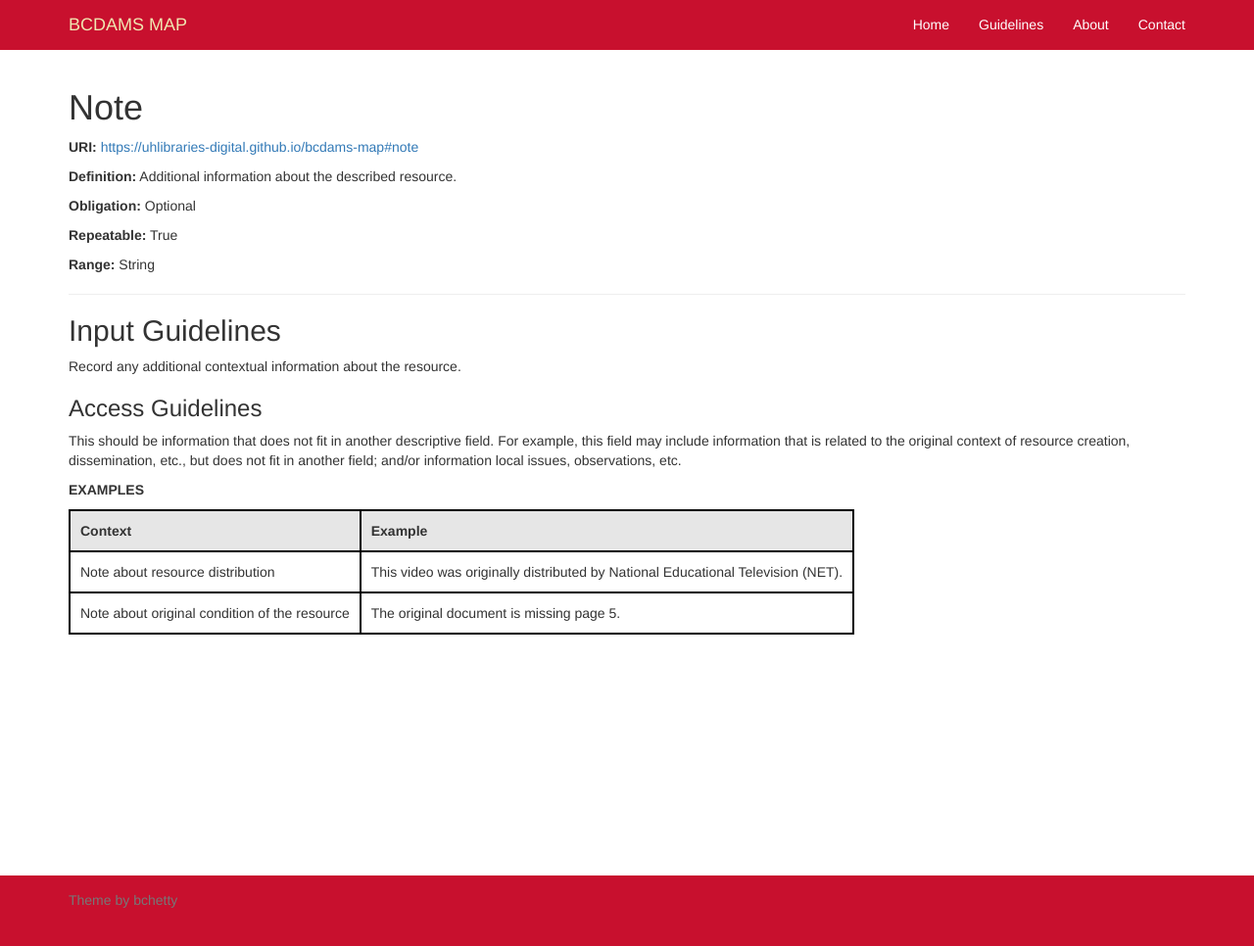
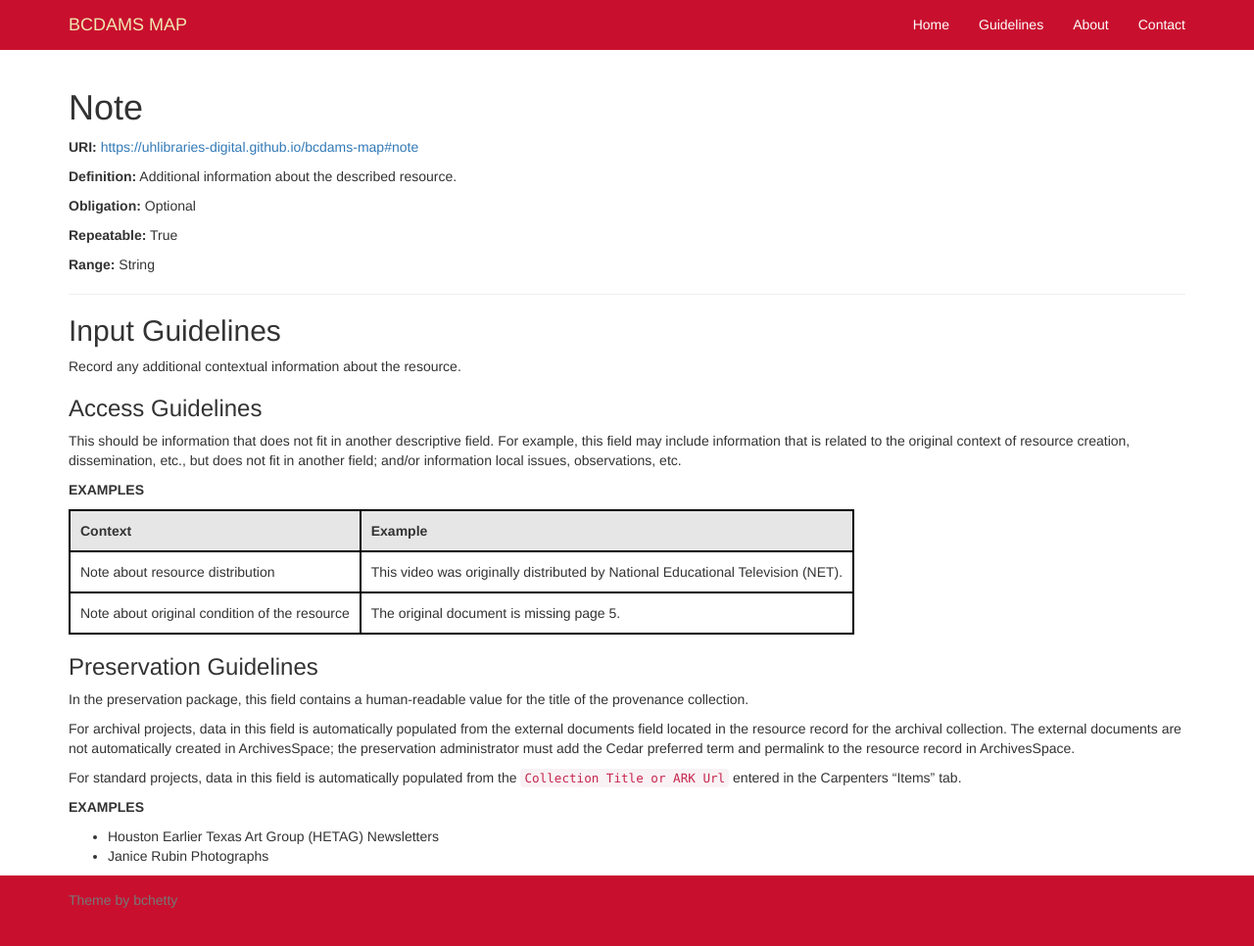
Before and after one commit to uhlibraries-digital/bcdams-map, a Jekyll site: the page built from guidelines/note.md, in a window 1280 px wide and 974 px high. Shown: the top 966 px of the window at 98% size. Built offline with Jekyll 4.4.1, drawn with Linux system fonts in a browser that asks for light colours; nearby versions of some CDN libraries; comment, search, counter and statistics services are not loaded.

Commit message:
Update note.md

```diff
--- a/guidelines/note.md
+++ b/guidelines/note.md
@@ -19,3 +19,16 @@
 ------|------
 Note about resource distribution | This video was originally distributed by National Educational Television (NET).
 Note about original condition of the resource  | The original document is missing page 5.
+
+### Preservation Guidelines
+
+In the preservation package, this field contains a human-readable value for the title of the provenance collection.
+
+For archival projects, data in this field is automatically populated from the external documents field located in the resource record for the archival collection. The external documents are not automatically created in ArchivesSpace; the preservation administrator must add the Cedar preferred term and permalink to the resource record in ArchivesSpace.
+
+For standard projects, data in this field is automatically populated from the `Collection Title or ARK Url` entered in the Carpenters “Items” tab.
+
+__EXAMPLES__
+
+- Houston Earlier Texas Art Group (HETAG) Newsletters
+- Janice Rubin Photographs
```
